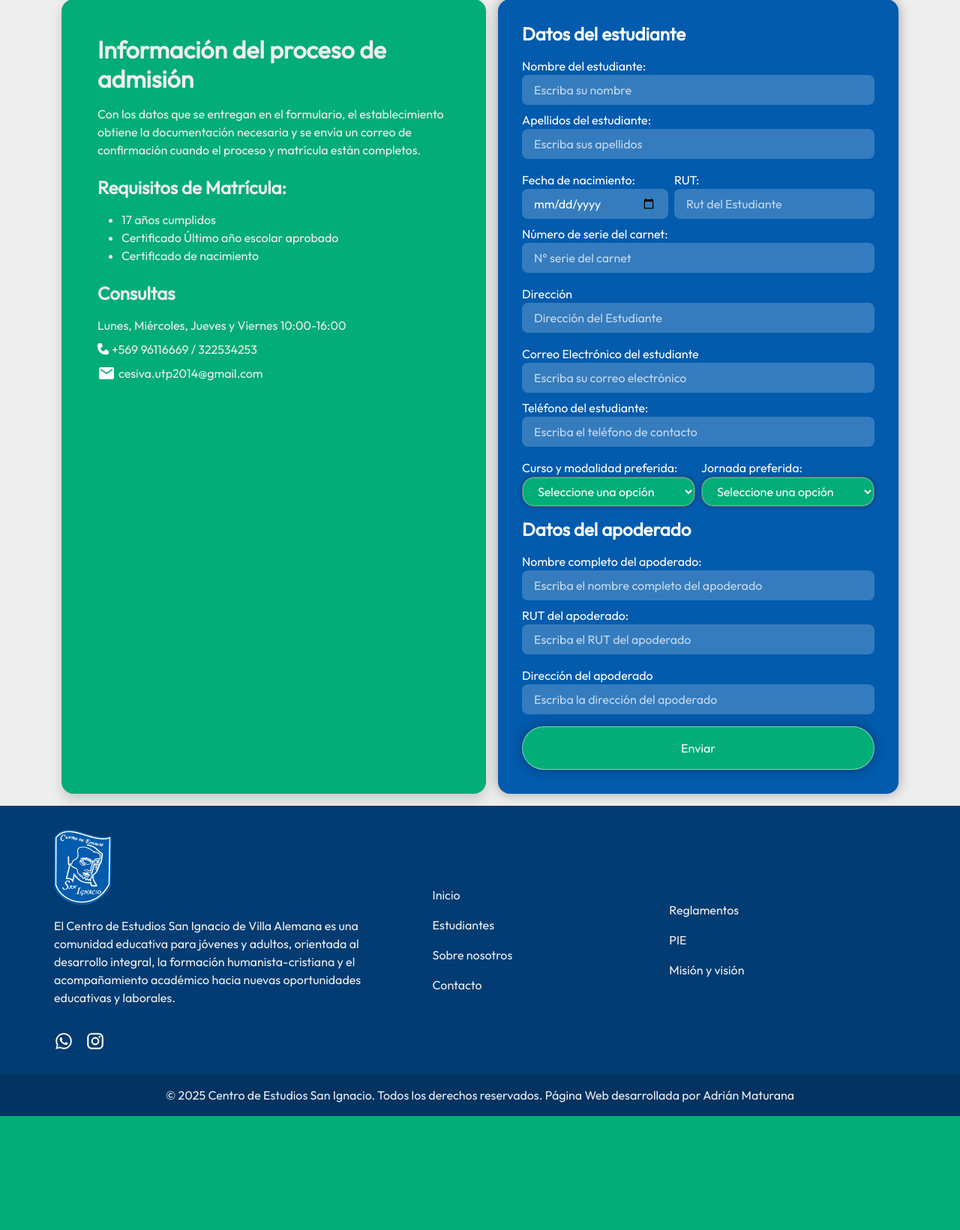
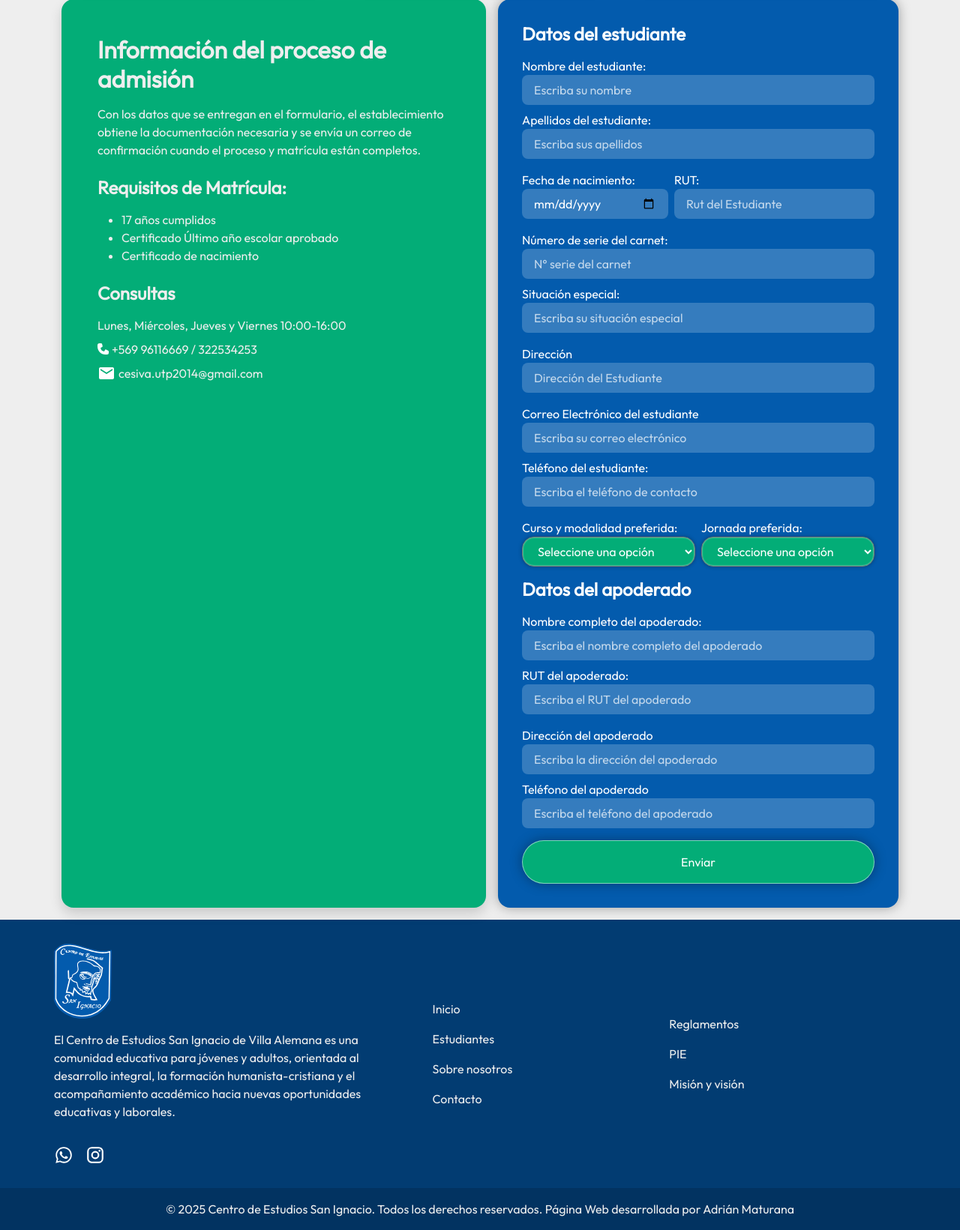
Before and after one commit to KarlGudsoon/san-ignacio-site, a PHP site: page /pages/admision.html in a window 1280 px wide. Shown: the part 440-2081 px from the top of the page at 75% size. Before the commit the page ends 1929 px from the top, so only its background shows below. Run offline with PHP 8.4, Linux system fonts and the light colour scheme; some libraries are stand-ins or nearby versions.

Commit message:
Cambios en formulario de matrícula

```diff
--- a/pages/admision.html
+++ b/pages/admision.html
@@ -162,11 +162,18 @@
                         <label for="rut_estudiante">RUT:</label>
                         <input type="text" class="formateador_rut" id="rut_estudiante" name="rut_estudiante" placeholder="Rut del Estudiante" required>
                     </div>
+                </div>
+                <div class="d-flex gap-2 flex-wrap">
                     <div class="d-flex flex-column" style="flex: 1;">
                         <label for="serie_carnet_estudiante">Número de serie del carnet:</label>
                         <input type="text" id="serie_carnet_estudiante" name="serie_carnet_estudiante" placeholder="N° serie del carnet" required>
                     </div>
+                    <div class="d-flex flex-column" style="flex: 1;">
+                        <label for="situacion_especial_estudiante">Situación especial:</label>
+                        <input name="situacion_especial_estudiante" id="situacion_especial_estudiante" type="text" placeholder="Escriba su situación especial">
+                    </div>
                 </div>
+
                 <div class="d-flex flex-column">
                     <label for="direccion_estudiante">Dirección</label>
                     <input type="text" id="direccion_estudiante" name="direccion_estudiante" placeholder="Dirección del Estudiante" required>
@@ -224,10 +231,17 @@
                         <input type="text" id="rut_apoderado" name="rut_apoderado" placeholder="Escriba el RUT del apoderado" required>
                     </div>
                 </div>
-                <div class="d-flex flex-column">
-                    <label for="direccion_apoderado">Dirección del apoderado</label>
-                    <input type="text" id="direccion_apoderado" name="direccion_apoderado" placeholder="Escriba la dirección del apoderado" required>
+                <div class="d-flex gap-2 flex-wrap">
+                    <div class="d-flex flex-column" style="flex: 1;">
+                        <label for="direccion_apoderado">Dirección del apoderado</label>
+                        <input type="text" id="direccion_apoderado" name="direccion_apoderado" placeholder="Escriba la dirección del apoderado" required>
+                    </div>
+                    <div class="d-flex flex-column" style="flex: 1;">
+                        <label for="telefono_apoderado">Teléfono del apoderado</label>
+                        <input type="text" id="telefono_apoderado" name="telefono_apoderado" placeholder="Escriba el teléfono del apoderado" required>
+                    </div>
                 </div>
+
 
 
 
```
Also changed, not shown: luminary/guardar_matricula.php (+13 -5 lines).
